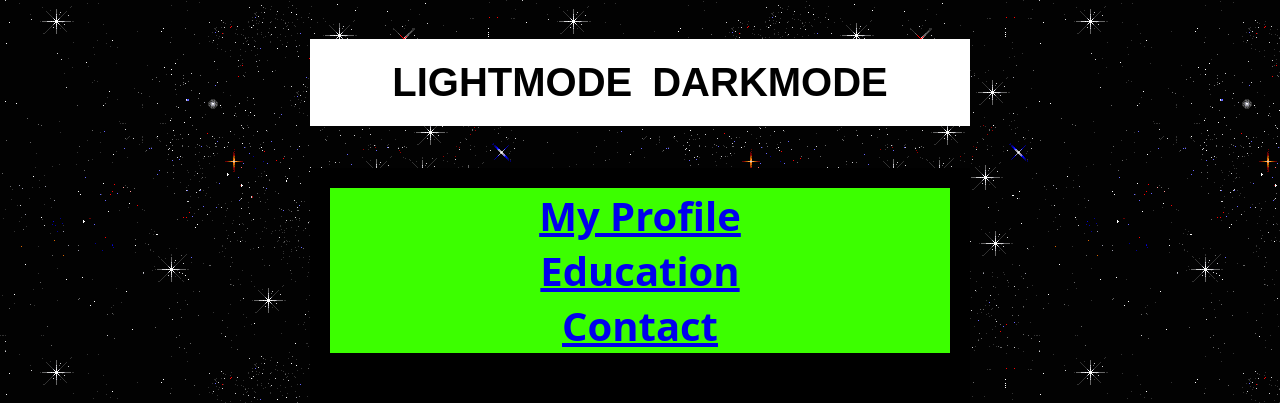
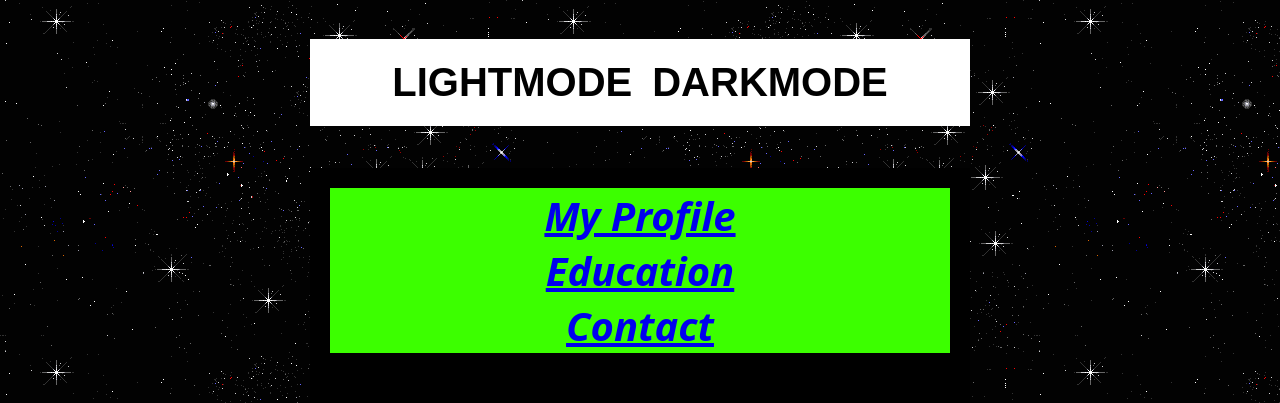
Before and after one commit to thammaratinphuk/boy-thammarat.github.io, a plain HTML site: page education.html in a window 1280 px wide. Shown: the top 403 px of the page. Drawn offline with Linux system fonts and the light colour scheme.

Commit message:
chang text

```diff
--- a/education.html
+++ b/education.html
@@ -72,7 +72,7 @@
                 </div>
             </h1>
             <h2 class="grid-item" style="background-color: rgba(0,0,0);text-align:center;">
-                    <div style="background-color:rgb(60, 255, 0);font-family:system-ui;font-weight:150px;font-size:40px;text-align:center;">
+                    <div style="background-color:rgb(60, 255, 0);font-family:system-ui;font-weight:150px;font-style: italic;font-size:40px;text-align:center;">
                         <a href = "https://thammaratinphuk.github.io/boy-thammarat.github.io/">My Profile</a><br>
                         <a href = "https://thammaratinphuk.github.io/boy-thammarat.github.io/education.html">Education</a><br>
                         <a href = "https://thammaratinphuk.github.io/boy-thammarat.github.io/contact.html">Contact</a>
```
Also changed, not shown: index.html (+2 -0 lines).
